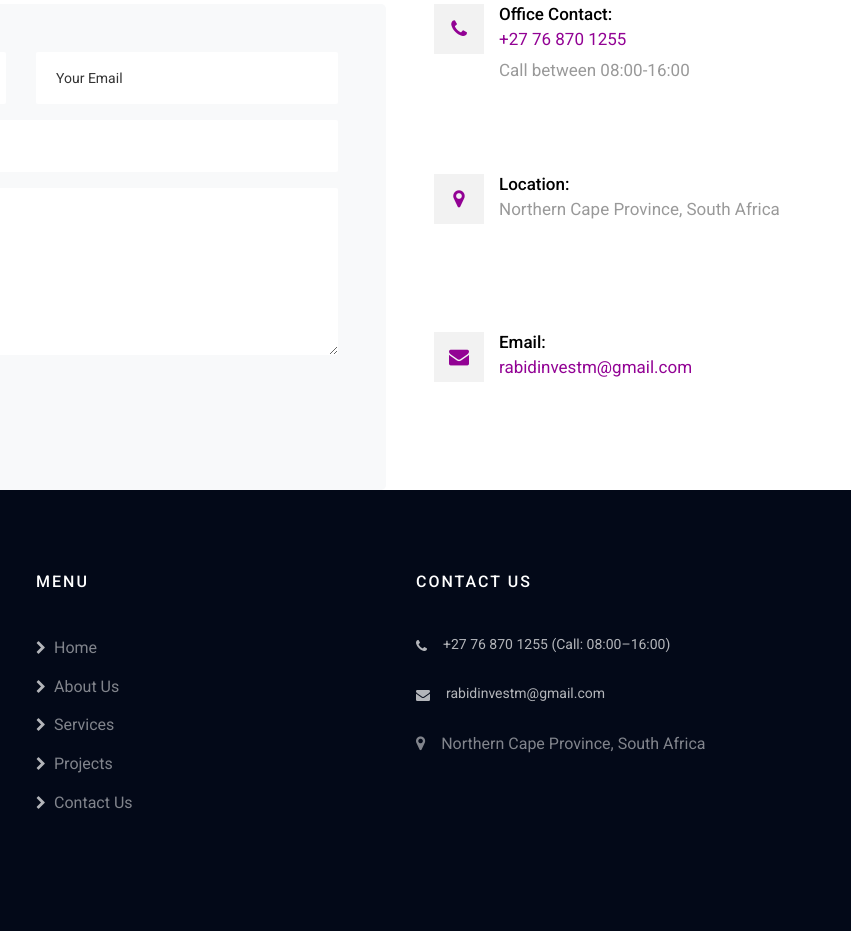
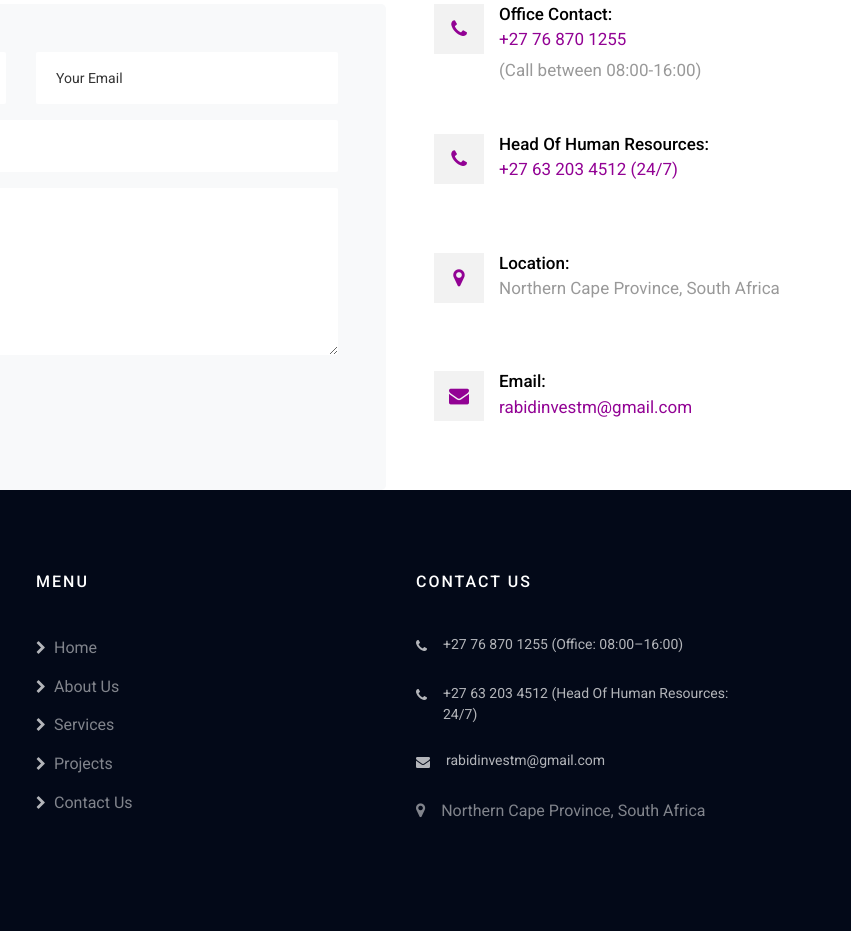
Before and after one commit to spotondigital/rabid-investments, a plain HTML site: page contact.html in a window 1280 px wide. Shown: the part 1160-2091 px from the top of the page, 429-1280 px from the left. Drawn offline with Linux system fonts and the light colour scheme; some packages are replaced by stand-ins of ours; no server answers.

Commit message:
Add files via upload

```diff
--- a/contact.html
+++ b/contact.html
@@ -165,7 +165,15 @@
 								<span class="fa fa-phone"></span>
 							</div>
 							<div class="text">
-								<p><span>Office Contact:</span> <a href="tel:+27768701255">+27 76 870 1255</a> <br>Call between 08:00-16:00</p>
+								<p><span>Office Contact:</span> <a href="tel:+27768701255">+27 76 870 1255</a> <br>(Call between 08:00-16:00)</p>
+							</div>
+						</div>
+                        <div class="dbox w-100 d-flex ftco-animate">
+							<div class="icon d-flex align-items-center justify-content-center">
+								<span class="fa fa-phone"></span>
+							</div>
+							<div class="text">
+								<p><span>Head Of Human Resources:</span> <a href="tel:+27632034512">+27 63 203 4512 (24/7)</a></p>
 							</div>
 						</div>
                         <div class="dbox w-100 d-flex ftco-animate">
@@ -236,7 +244,13 @@
                         <li>
                           <a href="tel:+27768701255">
                             <span class="fa fa-phone mr-3"></span>
-                            <span class="text">+27 76 870 1255 (Call: 08:00–16:00)</span>
+                            <span class="text">+27 76 870 1255 (Office: 08:00–16:00)</span>
+                          </a>
+                        </li>
+                          <li>
+                          <a href="tel:+27632034512">
+                            <span class="fa fa-phone mr-3"></span>
+                            <span class="text">+27 63 203 4512 (Head Of Human Resources: 24/7)</span>
                           </a>
                         </li>
 
@@ -257,6 +271,7 @@
                     </div>
                   </div>
                 </div>
+
 			</div>
 		</div>
 		<div class="container-fluid bg-primary">
```
Also changed, not shown: about.html (+7 -1 lines), index.html (+8 -2 lines), project.html (+8 -2 lines), services.html (+8 -1 lines).
